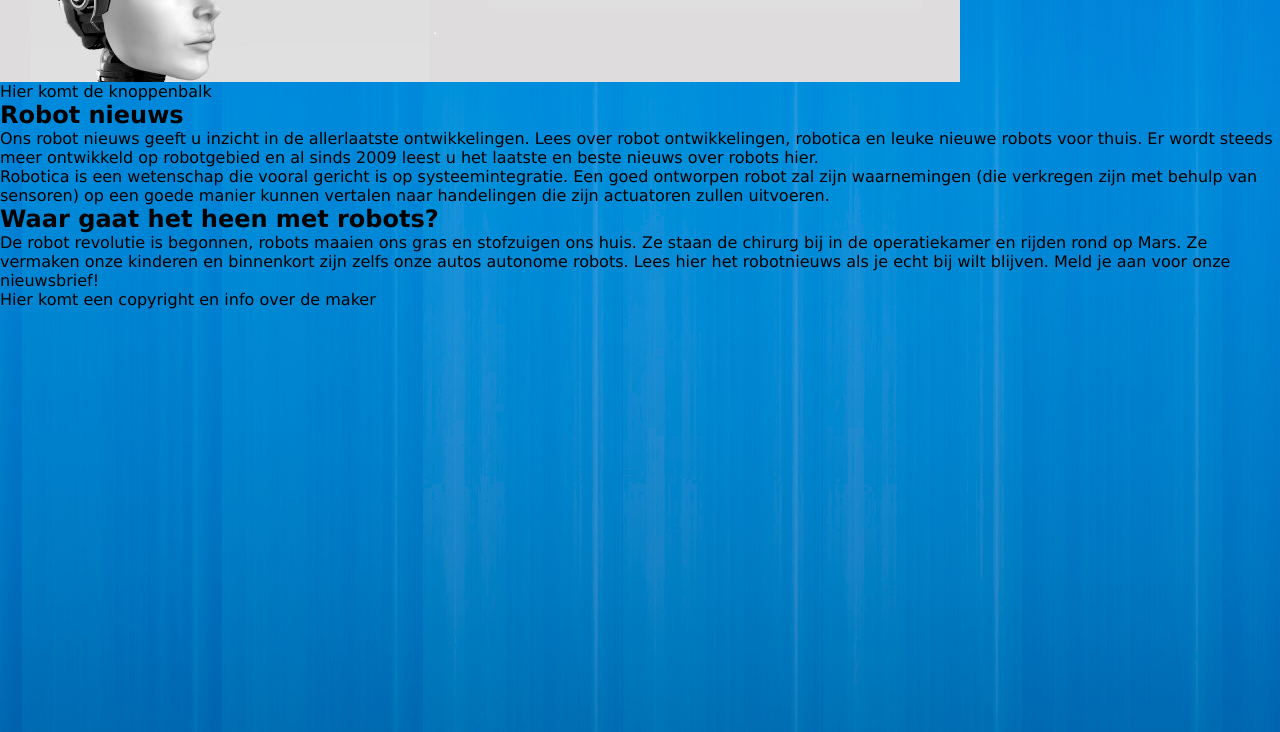
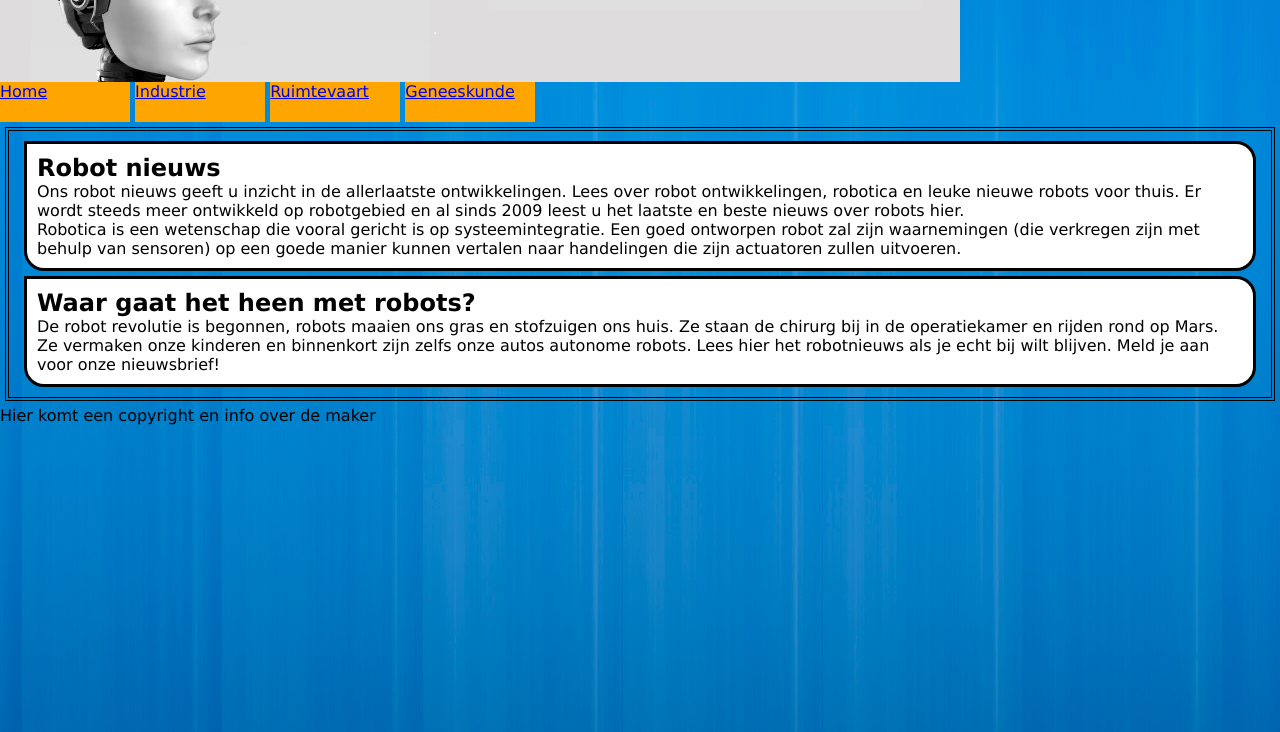
Before and after one commit to Nemisorg/HTMLCSS2-2, a plain HTML site: page index.html in a window 1280 px wide. Shown: the part 68-800 px from the top of the page. Drawn offline with Linux system fonts and the light colour scheme.

Commit message:
nav gemaakt en gestyled. articles en sections gestyled.

```diff
--- a/index.html
+++ b/index.html
@@ -11,7 +11,12 @@
     <h1>De toekomst van robotica</h1>
     </header>
     <nav>
-    Hier komt de knoppenbalk
+      <ul>
+        <li><a href="index.html" class="nava">Home</a></li>
+        <li><a href="#" class="nava">Industrie</a></li>
+        <li><a href="#" class="nava">Ruimtevaart</a></li>
+        <li><a href="#" class="nava">Geneeskunde</a></li>
+      </ul>
     </nav>
     <section>
       <article>
--- a/style/opmaak.css
+++ b/style/opmaak.css
@@ -21,3 +21,32 @@ header h1 {
   text-align: right;
   text-shadow: 5px 5px 7px #000000;
 }
+
+ul li {
+  display: inline-block;
+}
+
+.nava {
+  display: inline-block;
+  width: 130px;
+  height: 40px;
+  background-color: orange;
+}
+
+nav {
+
+}
+
+section {
+  padding: 5px;
+  margin: 5px;
+  border: double 4px black;
+}
+
+section article {
+  border: 3px solid black;
+  border-radius: 0px 20px 20px 20px;
+  margin: 5px 10px 5px 10px;
+  padding: 10px;
+  background: white;
+}
```
